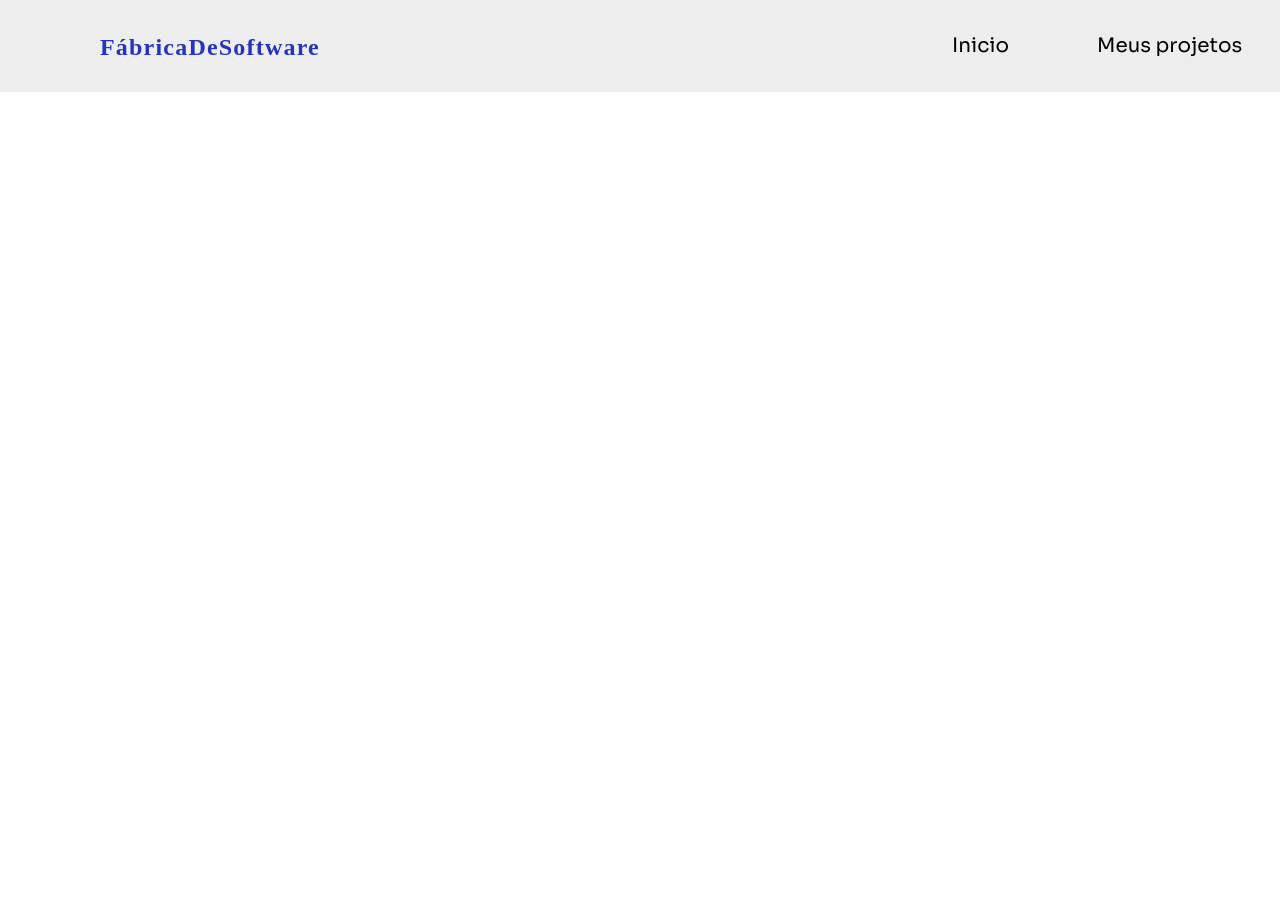
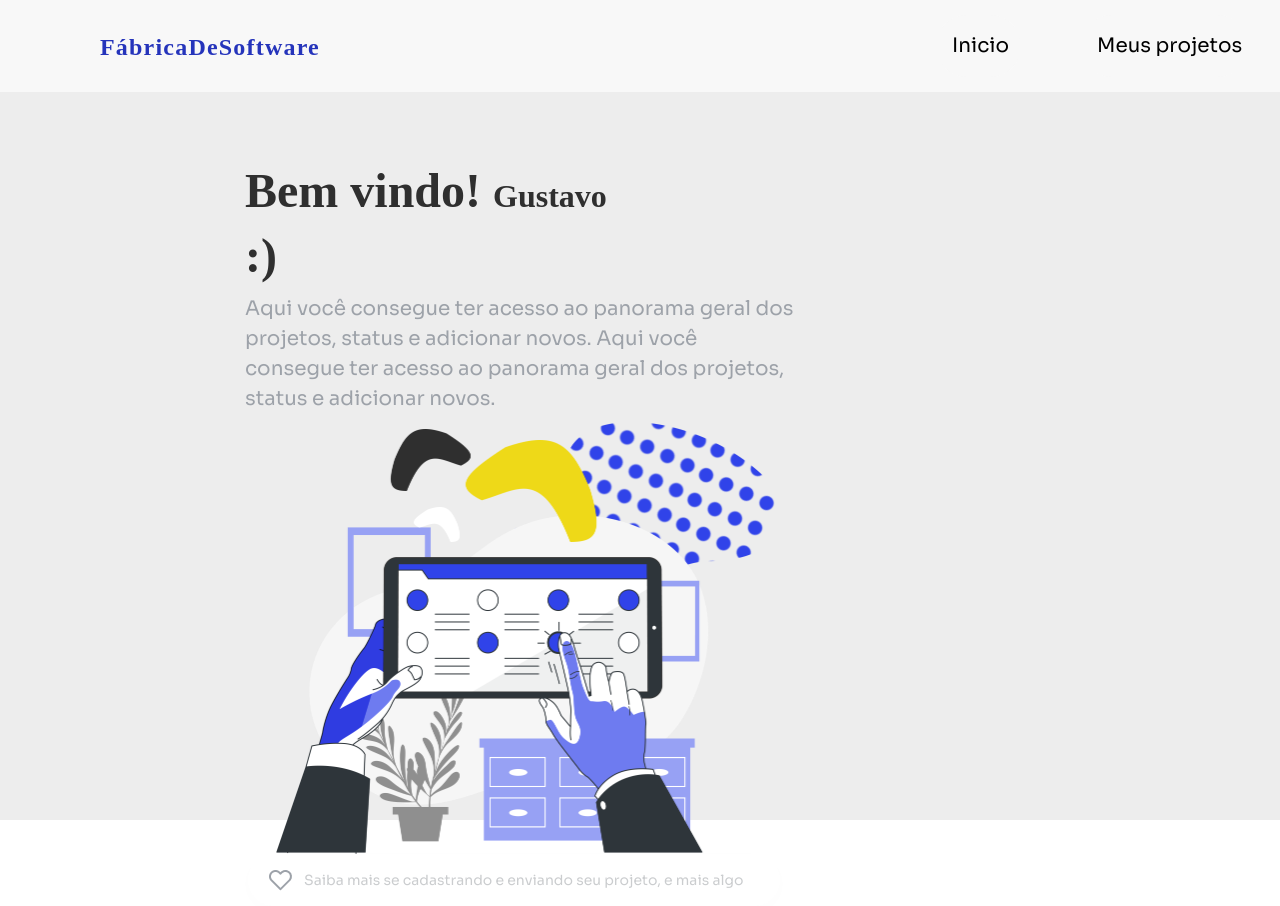
Before and after one commit to GustavoFiacador/user-client, an Angular app: page /inicio in a window 1280 px wide. Before the commit the page ends 800 px from the top, so only its background shows below. Built offline with nearby package versions, Linux system fonts and the light colour scheme; a small style sheet from the web is missing.

Commit message:
Update
Content-l Home done

```diff
--- a/src/app/app.module.ts
+++ b/src/app/app.module.ts
@@ -16,6 +16,7 @@ import { MatInputModule } from '@angular/material/input';
 import { MatRadioModule } from '@angular/material/radio';
 import { MatSnackBarModule } from '@angular/material/snack-bar';
 import { MatToolbarModule } from '@angular/material/toolbar'
+import { MatCardModule } from '@angular/material/card';
 
 import { CadastroFComponent } from './views/components/dialogs/cadastro/cadastro-f/cadastro-f.component';
 import { CadastroTComponent } from './views/components/dialogs/cadastro/cadastro-t/cadastro-t.component';
@@ -46,6 +47,7 @@ import { ProjectsComponent } from './views/projects/projects.component';
     MatSnackBarModule,
     HttpClientModule,
     MatToolbarModule,
+    MatCardModule
   ],
   exports: [MatButtonModule],
   providers: [
--- a/src/app/views/home/home.component.css
+++ b/src/app/views/home/home.component.css
@@ -19,7 +19,7 @@ p {
   height: 92px;
   display: flex;
   align-items: center;
-  background-color: #EDEDED;
+  background-color: #F8F8F8;
   color: #000000;
   font-weight: 600;
 }
@@ -29,7 +29,7 @@ p {
   font-size: 1.25rem;
   font-weight: 400;
   color: #000000;
-  background-color: #EDEDED;
+  background-color: #F8F8F8;
   text-decoration:none;
   border-radius: 50px;
   height: 62px;
@@ -46,7 +46,7 @@ p {
   height: 91%;
   display: flex;
   align-items: center;
-  background-color:#202020;
+  background-color: #EDEDED;
   color: #000000;
   font-weight: 600;
 }
@@ -72,7 +72,6 @@ p {
   width: 50%;
   height: 126px;
 }
-
 .content-r img{
   width: 54.563rem;
   height: 54.563rem;
@@ -80,24 +79,32 @@ p {
 }
 .content-l{
   width: 50%;
-  background-color:#202020;
   height: 101%;
 }
 .content-l h1{
   font-family: 'Raleway';
-  font-size: 4rem;
-  font-weight: 700;
-  color:#FFFFFF;
-  line-height:5rem;
-  margin: 14.125rem 3.188rem 3.5rem 15.313rem;
+  font-style: normal;
+  font-weight: bold;
+  font-size: 48px;
+  line-height: 125%;
+  margin-top: 73px;
+  margin-left: 245px;
+  color: #2F2F2F;
+}
+.content h1 small{
+  font-size: 32px;
 }
 .content h4{
-  display: flex;
-  font-family: 'Sora';
+  font-family: Sora;
+  font-style: normal;
+  font-weight: normal;
+  font-size: 20px;
+  line-height: 150%;
   color: #9DA2A9;
+  margin-left: 245px;
+  width: 550px;
 }
 .content-l h4 img{
-  margin-left: 17.188rem;
   margin-right: 0.5rem;
 }
 .content-l .button{
@@ -139,8 +146,41 @@ p {
     margin-left: -16px;
     margin-top: -20px;
 }
+.content-l .img{
+  display: flex;
+  margin-left: 276px;
+}
+.content-l .img img{
+  width: 502.17px;
+  height: 431.41px;
+}
+.content-l .coment{
+  width: 500px;
+  height: 20px;
+  margin-left: 248px;
+  background: #FFFFFF;
+box-shadow: 0px 4px 24px rgba(0, 0, 0, 0.01);
+border-radius: 100px;
+display: block;
+}
+.content-l .coment .img{
+  margin-left: 5px;
+}
+.content-l .coment .comentT{
+  font-family: Sora;
+font-style: normal;
+font-weight: normal;
+font-size: 14px;
+line-height: 150%;
+
+/* identical to box height, or 21px */
+
+/* neutral/400 */
+color: #CBCDCF;
+  margin-left: 40px;
+  margin-top: -21px;
+}
 .content-r{
   width: 50%;
-  background-color:#EDEDED;
   height: 101%;
 }
--- a/src/app/views/home/home.component.html
+++ b/src/app/views/home/home.component.html
@@ -7,3 +7,27 @@
         <button mat-flat-button routerLink="/projetos">Meus projetos</button>
     </div>
 </mat-toolbar>
+<div class="content" role="main">
+    <div class="content-l">
+        <h1>
+            Bem vindo! <small>{{ firstName}}</small> :)
+        </h1>
+        <h4>
+            Aqui você consegue ter acesso ao panorama geral dos
+            projetos, status e adicionar novos. Aqui você
+            consegue ter acesso ao panorama geral dos projetos,
+            status e adicionar novos.
+        </h4>
+        <div class="img">
+            <img src="assets/images/devices-home.png">
+        </div>
+        <mat-card class="coment">
+            <img class="img" src="assets/images/coracao.png">
+            <h4 class="comentT">
+                Saiba mais se cadastrando e enviando seu projeto, e mais algo
+            </h4>
+        </mat-card>
+    </div>
+    <div class="content-r">
+    </div>
+</div>
--- a/src/app/views/home/home.component.ts
+++ b/src/app/views/home/home.component.ts
@@ -6,7 +6,7 @@ import { Component, OnInit } from '@angular/core';
   styleUrls: ['./home.component.css']
 })
 export class HomeComponent implements OnInit {
-
+  firstName = "Gustavo";
   constructor() { }
 
   ngOnInit(): void {
--- a/src/app/views/projects/projects.component.css
+++ b/src/app/views/projects/projects.component.css
@@ -19,7 +19,7 @@ p {
   height: 92px;
   display: flex;
   align-items: center;
-  background-color: #EDEDED;
+  background-color: #F8F8F8;
   color: #000000;
   font-weight: 600;
 }
@@ -29,7 +29,7 @@ p {
   font-size: 1.25rem;
   font-weight: 400;
   color: #000000;
-  background-color: #EDEDED;
+  background-color: #F8F8F8;
   text-decoration:none;
   border-radius: 50px;
   height: 62px;
@@ -46,7 +46,7 @@ p {
   height: 91%;
   display: flex;
   align-items: center;
-  background-color:#202020;
+  background-color: #EDEDED;
   color: #000000;
   font-weight: 600;
 }
@@ -72,7 +72,6 @@ p {
   width: 50%;
   height: 126px;
 }
-
 .content-r img{
   width: 54.563rem;
   height: 54.563rem;
@@ -80,21 +79,29 @@ p {
 }
 .content-l{
   width: 50%;
-  background-color:#202020;
   height: 101%;
 }
 .content-l h1{
   font-family: 'Raleway';
-  font-size: 4rem;
-  font-weight: 700;
-  color:#FFFFFF;
-  line-height:5rem;
-  margin: 14.125rem 3.188rem 3.5rem 15.313rem;
+  font-style: normal;
+  font-weight: bold;
+  font-size: 48px;
+  line-height: 125%;
+  margin-top: 73px;
+  margin-left: 245px;
+  color: #2F2F2F;
+}
+.content h1 small{
+  font-size: 32px;
 }
 .content h4{
-  display: flex;
-  font-family: 'Sora';
+  font-family: Sora;
+  font-style: normal;
+  font-weight: normal;
+  font-size: 20px;
+  line-height: 150%;
   color: #9DA2A9;
+  margin-left: 245px;
 }
 .content-l h4 img{
   margin-left: 17.188rem;
@@ -141,6 +148,5 @@ p {
 }
 .content-r{
   width: 50%;
-  background-color:#EDEDED;
   height: 101%;
 }
```
Also changed, not shown: src/assets/images/devices-home.png (added).
